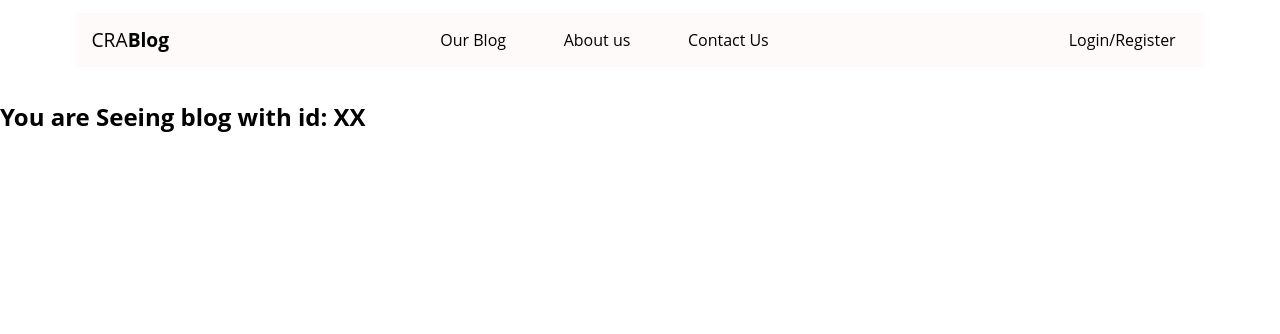
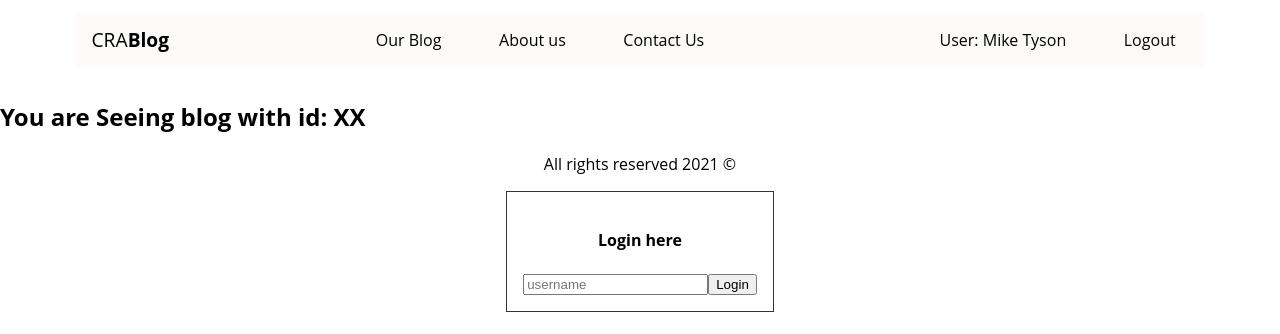
Before and after one commit to Tr1nTuKaS/React-Contect-Reducer-2021.11.10, a React (Create React App) app: page /blog/1 in a window 1280 px wide. Shown: the top 334 px of the page. Built offline with nearby package versions, Linux system fonts and the light colour scheme.

Commit message:
first commit

```diff
--- a/src/App.js
+++ b/src/App.js
@@ -1,38 +1,44 @@
-import './styles/global.css';
+import "./styles/global.css";
 
-import { Switch, Route } from 'react-router-dom';
-import BlogPage from './pages/blog/BlogPage';
-import AboutPage from './pages/about/AboutPage';
-import ContactPage from './pages/contact/ContactPage';
-import HomePage from './pages/home/HomePage';
-import Header from './components/header/Header';
-import SingleBlogPage from './pages/single-blog/SingleBlogPage';
+import { Switch, Route } from "react-router-dom";
+import BlogPage from "./pages/blog/BlogPage";
+import AboutPage from "./pages/about/AboutPage";
+import ContactPage from "./pages/contact/ContactPage";
+import HomePage from "./pages/home/HomePage";
+import Header from "./components/header/Header";
+import SingleBlogPage from "./pages/single-blog/SingleBlogPage";
+import AuthProvider from "./store/AuthContext";
+
+import MainFooter from "./components/footer/MainFooter";
 
 function App() {
   return (
-    <div className='App'>
+    <AuthProvider>
+      <div className="App">
         <Header />
         <Switch>
-        <Route path='/blog/:blogId'>
+          <Route path="/blog/:blogId">
             <SingleBlogPage />
           </Route>
-        <Route path='/blog'>
+          <Route path="/blog">
             <BlogPage />
           </Route>
-        <Route path='/about'>
+          <Route path="/about">
             <AboutPage />
           </Route>
-        <Route path='/contact'>
+          <Route path="/contact">
             <ContactPage />
           </Route>
-        <Route exact path='/'>
+          <Route exact path="/">
             <HomePage />
           </Route>
-        <Route path='*'>
+          <Route path="*">
             <h2>Opps page not found 404 </h2>
           </Route>
         </Switch>
+        <MainFooter />
       </div>
+    </AuthProvider>
   );
 }
 
--- a/src/components/blog-item/BlogItem.jsx
+++ b/src/components/blog-item/BlogItem.jsx
@@ -1,10 +1,39 @@
+import css from './BlogItem.module.css';
 import { Link } from 'react-router-dom';
+import { useState } from 'react';
+
+import Button from '../ui/button/Button';
+import { useAuthCtx } from '../../store/AuthContext';
 
 function BlogItem({ item }) {
+  const authCtx = useAuthCtx();
+
+  const [newUsername, setNewUsername] = useState('');
+
+  const sendLogin = () => {
+    // mini validation
+    if (!newUsername) {
+      console.warn('Please enter username');
+      return;
+    }
+    authCtx.login(newUsername);
+    // clean input
+    setNewUsername('');
+  };
+
   return (
-    <article>
-      <h3>{item.title}</h3>
-      <Link to={`${item.url}/${item.id}`}>Read more</Link>
+    <article className={css['blog-item']}>
+      <img src={item.imgUrl} alt={item.title} />
+      <h3 className='title'>{item.title.slice(0, 30) + '...'}</h3>
+      <p>{item.text.slice(0, 50) + ' ...'}</p>
+      <a href={item.url}>Read more</a> <br />
+      <input
+        value={newUsername}
+        onChange={(e) => setNewUsername(e.target.value)}
+        type='text'
+        placeholder='Username'
+      />
+      <button onClick={sendLogin}>Login call</button>
     </article>
   );
 }
--- /dev/null
+++ b/src/components/blog-item/BlogItem.module.css
@@ -0,0 +1,33 @@
+.blog-item {
+  width: calc(50% - 2rem);
+}
+.blog-item.singlePage {
+  width: 100%;
+}
+.blog-item.singlePage .main-title {
+  text-align: center;
+}
+
+.blog-item img {
+  margin-bottom: 1rem;
+  height: 400px;
+  width: 100%;
+  object-fit: cover;
+}
+.blog-item h3 {
+  margin-bottom: 1rem;
+}
+.blog-item p {
+  margin-bottom: 1rem;
+  line-height: 1.7;
+}
+.blog-item a {
+  margin-bottom: 1rem;
+  text-decoration: underline;
+}
+
+.main-title {
+  font-size: 3rem;
+  font-weight: normal;
+  margin-bottom: 2rem;
+}
--- /dev/null
+++ b/src/components/footer/MainFooter.jsx
@@ -0,0 +1,12 @@
+import Login from '../login/Login';
+
+function MainFooter() {
+  return (
+    <footer style={{ textAlign: 'center' }}>
+      <p>All rights reserved 2021 &copy; </p>
+      <Login />
+    </footer>
+  );
+}
+
+export default MainFooter;
--- a/src/components/header/Header.jsx
+++ b/src/components/header/Header.jsx
@@ -1,7 +1,15 @@
 import css from './Header.module.css';
 import { Link } from 'react-router-dom';
+import { useAuthCtx } from '../../store/AuthContext';
 
 function Header() {
+  const { user, logout, isUserLoggedIn } = useAuthCtx();
+
+  const sendLogout = (e) => {
+    e.preventDefault();
+    logout();
+  };
+
   return (
     <header className={css.header}>
       <div className='container'>
@@ -20,9 +28,29 @@ function Header() {
           </Link>
         </nav>
         <nav>
-          <Link className={css['nav-link']} to='/login'>
-            Login/Register
-          </Link>
+          {!isUserLoggedIn && (
+            <Link className={css['nav-link']} to='/login'>
+              Login/Register
+            </Link>
+          )}
+          {isUserLoggedIn && (
+            <>
+              <Link
+                onClick={(e) => e.preventDefault()}
+                className={css['nav-link']}
+                to='/sdsds'
+              >
+                User: {user}
+              </Link>
+              <Link
+                onClick={sendLogout}
+                className={css['nav-link']}
+                to='/logout'
+              >
+                Logout
+              </Link>
+            </>
+          )}
         </nav>
       </div>
     </header>
--- /dev/null
+++ b/src/components/login/Login.jsx
@@ -0,0 +1,40 @@
+import { useState } from 'react';
+import { useAuthCtx } from '../../store/AuthContext';
+
+function Login() {
+  const [userName, setUserName] = useState('');
+  // const authCtx = useContext(AuthContext);
+  const authCtx = useAuthCtx();
+
+  const handleSubmit = (event) => {
+    event.preventDefault();
+    if (!userName) {
+      return console.error('add username');
+    }
+    console.log('login action in handle submit');
+    authCtx.login(userName);
+  };
+
+  const styles = {
+    border: '1px solid #333',
+    padding: '1rem',
+    display: 'inline-block',
+  };
+
+  return (
+    <div style={styles}>
+      <h4>Login here</h4>
+      <form onSubmit={handleSubmit}>
+        <input
+          value={userName}
+          onChange={(event) => setUserName(event.target.value)}
+          type='text'
+          placeholder='username'
+        />
+        <button type='submit'>Login</button>
+      </form>
+    </div>
+  );
+}
+
+export default Login;
--- a/src/sections/blogs/BlogsSection.jsx
+++ b/src/sections/blogs/BlogsSection.jsx
@@ -1,5 +1,6 @@
 import { useState, useEffect } from 'react';
 import BlogItem from '../../components/blog-item/BlogItem';
+import Button from '../../components/ui/button/Button';
 
 const blogDataArr = [
   {
@@ -78,13 +79,14 @@ function BlogsSection() {
   async function getPosts() {
     const resp = await fetch('/db/posts.json');
     const data = await resp.json();
-    console.log(data);
+    // console.log(data);
     setPosts(data);
   }
 
   return (
     <section className='container'>
       <h2>Our blogs</h2>
+      <Button>btnBlogs</Button>
       <p>
         Lorem ipsum dolor sit amet, consectetur adipisicing elit. Architecto
         aspernatur repudiandae nobis earum voluptate id adipisci nostrum
--- /dev/null
+++ b/src/store/AuthContext.js
@@ -0,0 +1,46 @@
+import React, { useState, useContext } from "react";
+
+export const AuthContext = React.createContext({
+  user: "",
+  isUserLoggedIn: false,
+  login: () => {},
+  logout: () => {},
+});
+
+AuthContext.displayName = "AuthContext";
+
+function AuthProvider(props) {
+  const [username, setUsername] = useState("Mike Tyson");
+  // isUserLoggedIn - infered value
+  // 'james' === true
+  // '' === false
+  const isUserLoggedIn = !!username;
+
+  const login = (newUsername) => {
+    console.log("login on AuthContext.js");
+    setUsername(newUsername);
+  };
+
+  const logout = () => {
+    console.log("userLogout");
+    setUsername("");
+  };
+
+  const authCtx = {
+    user: username,
+    isUserLoggedIn,
+    login: login,
+    logout: logout,
+  };
+  return (
+    <AuthContext.Provider value={authCtx}>
+      {props.children}
+    </AuthContext.Provider>
+  );
+}
+
+export default AuthProvider;
+
+export function useAuthCtx() {
+  return useContext(AuthContext);
+}
```
Also changed, not shown: 2 other files (tests, documents, lock files or other folders). Lines whose indentation alone changed are shown as unchanged.
